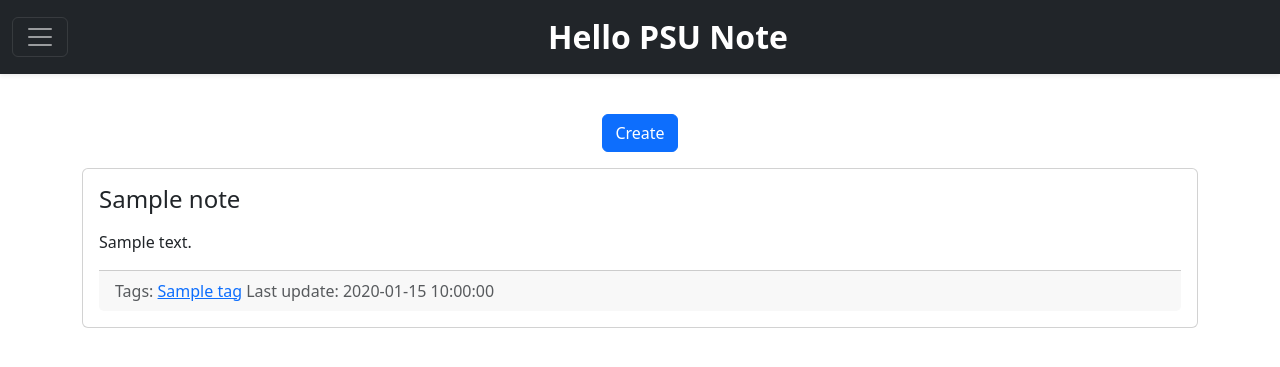
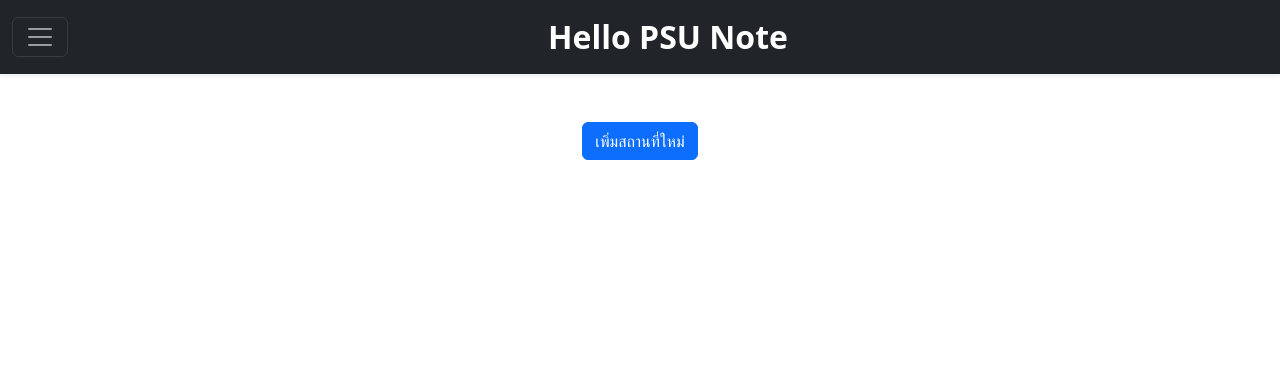
Before and after one commit to teeranon124/myweb, a Flask app: page / in a window 1280 px wide. Shown: the top 367 px of the page. Run offline with Flask 3, Linux system fonts and the light colour scheme; tables that the repository leaves empty hold one stand-in row (values such as "Sample post"); some libraries are stand-ins or nearby versions.

Commit message:
show place

```diff
--- a/templates/index.html
+++ b/templates/index.html
@@ -1,41 +1,62 @@
 {% extends 'base.html' %}
 {% block body %}
-<ul class="nav justify-content-center" style="padding-top: 1em;">
-    <li class="nav-item">
-        <a class="btn btn-primary" href="{{ url_for('create_note')
-}}">Create</a>
-    </li>
-</ul>
-{% for note in notes %}
-<div class="card my-3">
-    <div class="card-body">
-        <h4 class="card-title">{{ note.title }}</h4>
-        <div class="card-text my-3">
-            {{ note.description }}
+<div class="container my-5">
+    <!-- ปุ่มสร้างสถานที่ใหม่ -->
+    <div class="text-center mb-4">
+        <a href="{{ url_for('create_place') }}" class="btn btn-primary">เพิ่มสถานที่ใหม่</a>
+    </div>
+
+    <!-- แสดงการ์ดสถานที่ -->
+    <div class="row">
+        {% for place in places %}
+        <div class="col-md-4 mb-4">
+            <div class="card h-100">
+                <!-- รูปภาพสถานที่ -->
+                <img src="{{ place.image }}" class="card-img-top" alt="{{ place.name }}" style="height: 200px; object-fit: cover;">
+
+                <div class="card-body">
+                    <!-- ชื่อสถานที่ -->
+                    <h5 class="card-title">{{ place.name }}</h5>
+
+                    <!-- คำอธิบายสถานที่ -->
+                    <p class="card-text">{{ place.description }}</p>
+
+                    <!-- คะแนนดาว -->
+                    <div class="mb-3">
+                        <strong>คะแนน:</strong>
+                        {% for i in range(1, 6) %}
+                            {% if i <= place.rating %}
+                                <span class="text-warning">★</span>
+                            {% else %}
+                                <span class="text-secondary">★</span>
+                            {% endif %}
+                        {% endfor %}
+                        ({{ place.rating }})
+                    </div>
+
+                    <!-- รีวิว -->
+                    <div class="mb-3">
+                        <strong>รีวิว:</strong>
+                        <ul class="list-unstyled">
+                            {% for review in place.reviews %}
+                            <li>
+                                <small>{{ review.content }} ({{ review.rating }} ดาว)</small>
+                            </li>
+                            {% endfor %}
+                        </ul>
+                    </div>
+                </div>
+
+                <!-- ปุ่มแก้ไขและลบ (สำหรับ admin) -->
+                {% if current_user.is_authenticated and current_user.has_role("admin") %}
+                <div class="card-footer">
+                    <a href="{{ url_for('update_place', place_id=place.id) }}" class="btn btn-sm btn-warning">แก้ไข</a>
+                    <a href="{{ url_for('delete_place', place_id=place.id) }}" class="btn btn-sm btn-danger">ลบ</a>
+                </div>
+                {% endif %}
+            </div>
         </div>
-        <div class="card-footer text-muted">
-            Tags:
-            {% for t in note.tags %}
-            <a href="{{ url_for('tags_view', tag_name=t.name) }}">{{
-                t.name }}</a>
-            {% if current_user.is_authenticated and
-            current_user.has_role("admin") %}
-            <div><a href="{{ url_for('update_note', tag_id=t.id) }}">edit
-                    note</a></div>
-            <div><a href="{{ url_for('update_tags', tag_id=t.id) }}">edit
-                    tags</a></div>
-            <div><a href="{{ url_for('delete_note', tag_id=t.id)
-}}">delete note</a></div>
-            <div><a href="{{ url_for('delete_tags', tag_id=t.id)
-}}">delete tags</a></div>
-            <div><a href="{{ url_for('delete', tag_id=t.id) }}">delete
-                    all</a></div>
-            {% endif %}
-            {% endfor %}
-            Last update: {{ note.updated_date }}
-        </div>
+        {% endfor %}
     </div>
 </div>
-{% endfor %}
-
 {% endblock %}
```
